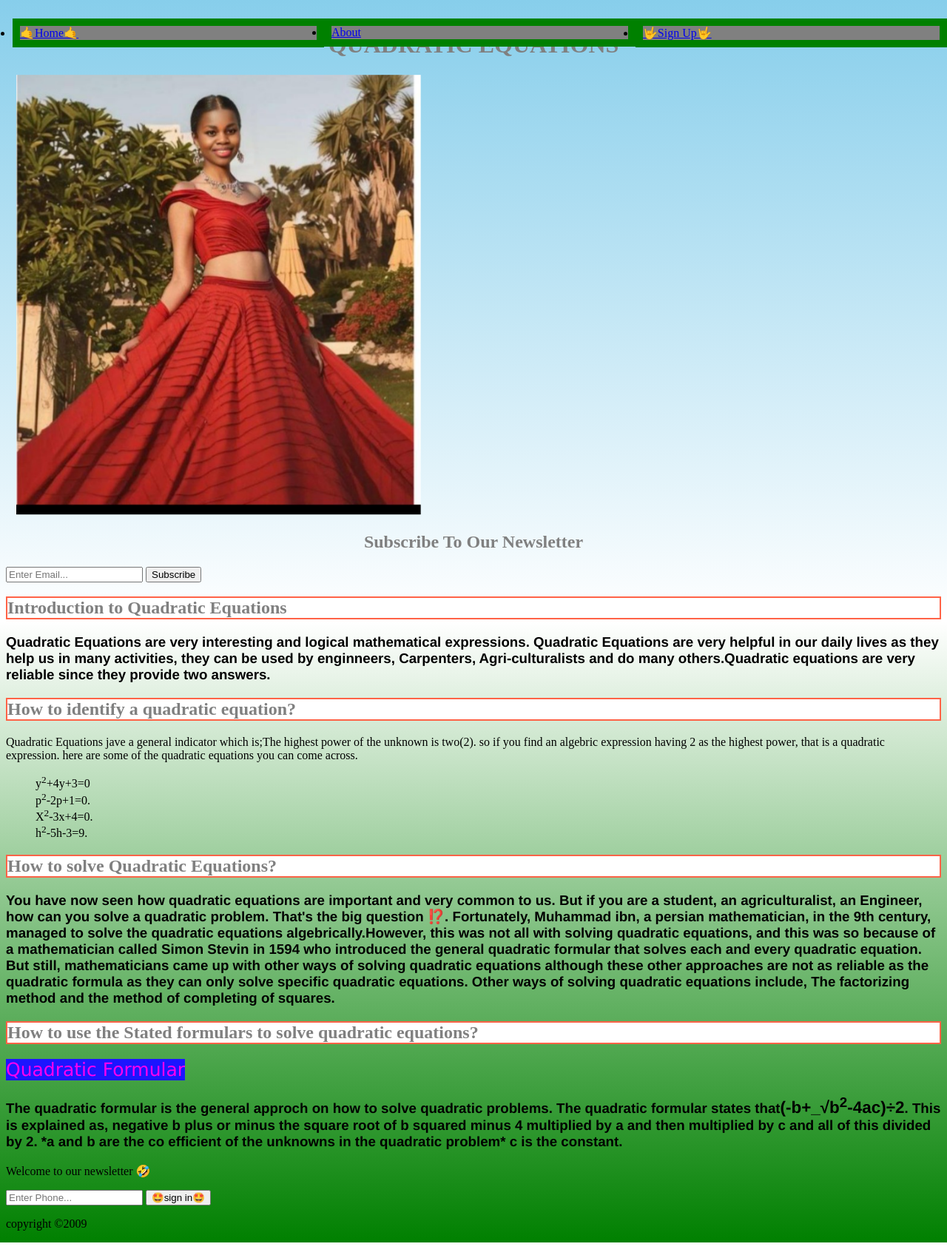
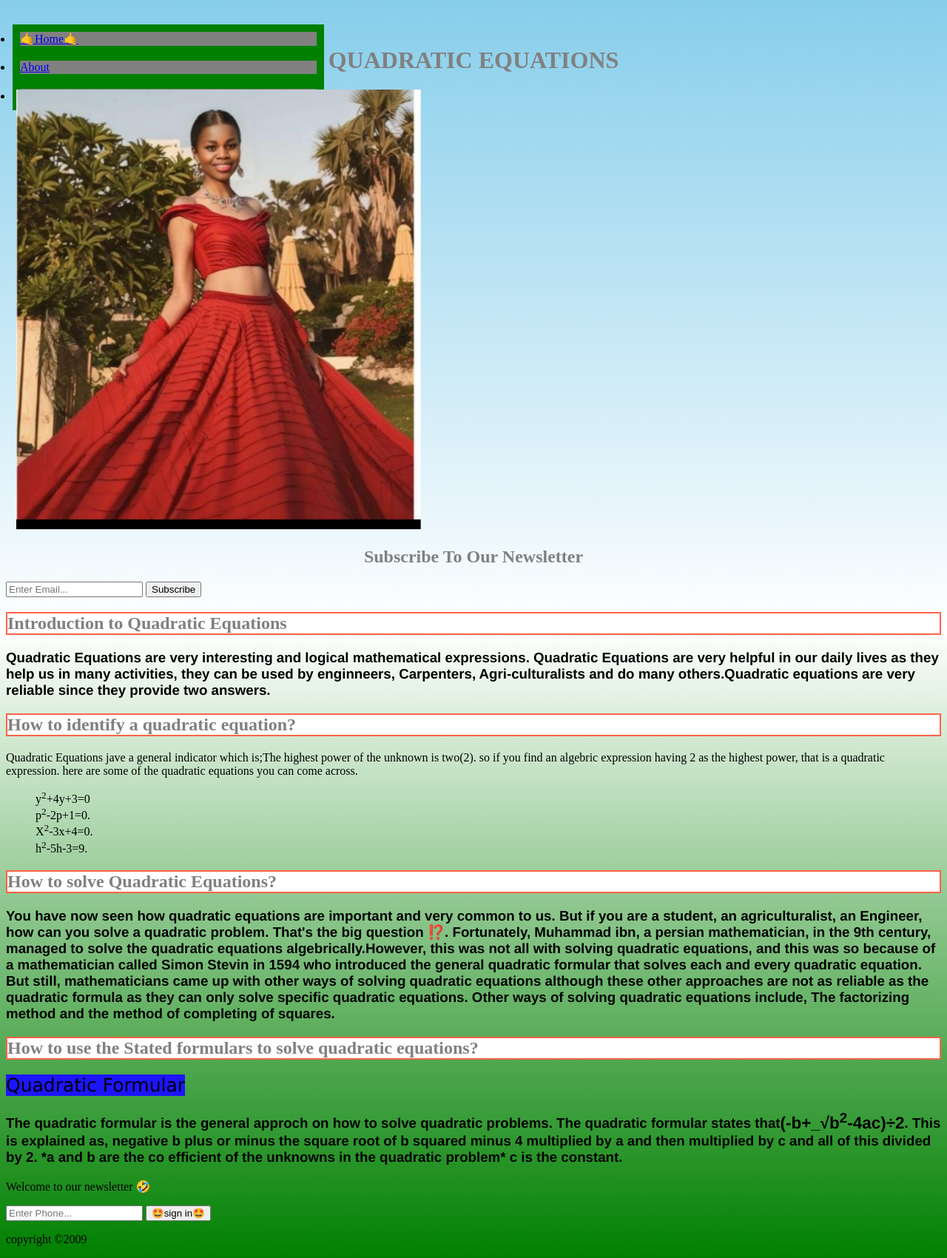
Before and after one commit to StuartWalker-creator/Trace, a plain HTML site: page index.html in a window 1280 px wide. Shown: the whole page at 74% size. Before the commit the page ends 1679 px from the top, so only its background shows below. Drawn offline with Linux system fonts and the light colour scheme.

Commit message:
Update and.stuart.css

```diff
--- a/and.stuart.css
+++ b/and.stuart.css
@@ -2,13 +2,15 @@ body{background:linear-gradient(skyblue,white,green);}
 h4{color:blue;font-family:helvetica;text-align:center;}
 h1{color:grey;text-align:center;display:block;}
 nav{width:100%;
-height: 5px;}
+height: 5px;
+   position:sticky;top:0;}
 ul{
 text-style-type:none;
 padding:9px;
 height:5px;
 width:100%; position:sticky;top:0;left:0;
-  display:flex;}
+  display:block;
+float:left;}
 li{ width:33.3%;}
 li a{display:block;
 background-color:gray;border:10px solid green;}
@@ -40,7 +42,7 @@ margin:0px;
 h3{color:black;font-family: helvetica;font-size:5px:}
 
 h2{color:gray; background-color:white;border:2px solid tomato; }
-p1{color:#ff00f1; background-color:#1c15ff;font-family:verdana;font-size:25px}
+p1{color:black; background-color:#1c15ff;font-family:verdana;font-size:25px}
 p1: hover{background-color:tomato;}
 
 
```
